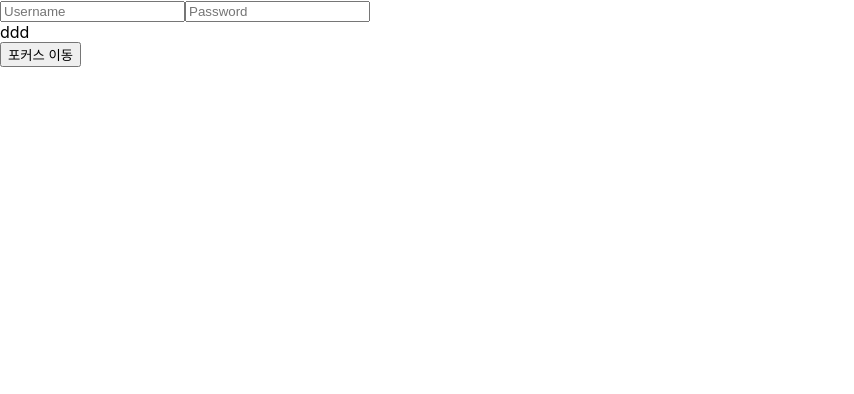
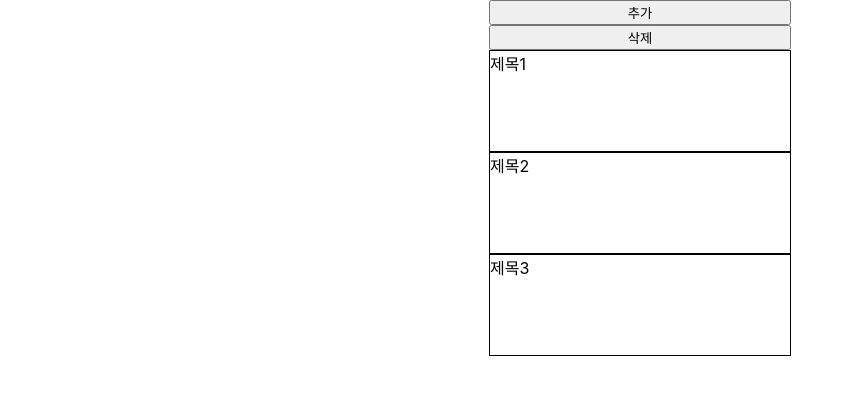
Before and after one commit to Moonseonhyeon/React-secondapp, a React (Create React App) app: page / in a window 1280 px wide. Shown: the top 394 px of the page, without its empty margins (0-854 px from the left). Built offline with nearby package versions, Linux system fonts and the light colour scheme.

Commit message:
오브젝트 배열에 자바스크립트로 추가, 삭제하기

```diff
--- a/package.json
+++ b/package.json
@@ -8,7 +8,8 @@
     "@testing-library/user-event": "^7.1.2",
     "react": "^16.13.1",
     "react-dom": "^16.13.1",
-    "react-scripts": "3.4.1"
+    "react-scripts": "3.4.1",
+    "styled-components": "^5.1.1"
   },
   "scripts": {
     "start": "react-scripts start",
--- a/src/App.css
+++ b/src/App.css
@@ -3,8 +3,3 @@
   margin: 0px;
   box-sizing: border-box;
 }
-
-.Font-title {
-  font-size: 20px;
-  font-weight: 800;
-}
--- a/src/App.js
+++ b/src/App.js
@@ -1,31 +1,53 @@
 import React, { Component } from "react";
+import Post from "./Post";
+import styled from "styled-components";
 
 class App extends Component {
-  changeFocus = () => {
-    this.input.focus();
-    this.mydiv.style.backgroundColor = "yellow";
+  state = {
+    posts: [
+      {
+        id: 1,
+        title: "제목1",
+      },
+      {
+        id: 2,
+        title: "제목2",
+      },
+      {
+        id: 3,
+        title: "제목3",
+      },
+    ],
   };
 
   render() {
+    const ContainerBox = styled.div`
+      display: grid;
+      justify-content: center;
+    `;
+
+    const add = () => {
+      this.setState({
+        posts: this.state.posts.concat({ id: 4, title: "제목4" }),
+      });
+    };
+
+    const del = () => {
+      this.setState({
+        posts: this.state.posts.filter((post) => {
+          return post.id !== 2;
+        }),
+      });
+    };
+
     return (
-      <div>
-        <input
-          ref={(ref) => {
-            this.input = ref;
-          }}
-          type="text"
-          placeholder="Username"
-        />
-        <input type="text" placeholder="Password" />
-        <div
-          ref={(ref) => {
-            this.mydiv = ref;
-          }}
-        >
-          ddd
-        </div>
-        <button onClick={this.changeFocus}>포커스 이동</button>
-      </div>
+      <ContainerBox>
+        <button onClick={add}>추가</button>
+        <button onClick={del}>삭제</button>
+        {this.state.posts.map((post) => {
+          return <Post id={post.id} title={post.title} />;
+        })}
+      </ContainerBox>
     );
   }
 }
--- /dev/null
+++ b/src/Post.js
@@ -0,0 +1,14 @@
+import React from "react";
+import styled from "styled-components";
+
+const PostBox = styled.div`
+  height: 100px;
+  width: 300px;
+  border: 1px solid black;
+`;
+
+const Post = (props) => {
+  return <PostBox>{props.title}</PostBox>;
+};
+
+export default Post;
```
Also changed, not shown: Test.html (added, +16 -0 lines), 1 other file (tests, documents, lock files or other folders).
